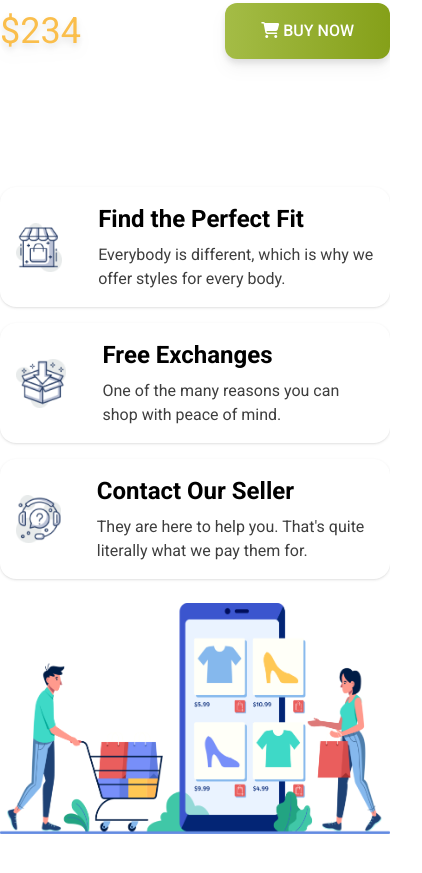
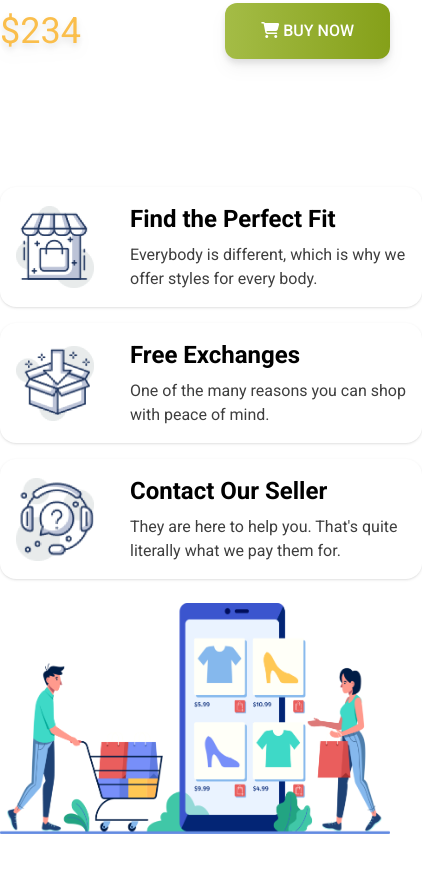
Before and after one commit to shad910/P8-Penguin-Fashion, a plain HTML site: page index.html in a window 390 px wide. Shown: the part 4797-5670 px from the top of the page, 422 px wide, since content can reach past the window. Drawn offline with nearby package versions, Linux system fonts and the light colour scheme.

Commit message:
md responsive all sections

```diff
--- a/index.html
+++ b/index.html
@@ -210,7 +210,7 @@
     </section>
 
     <!-- Extra Section -->
-    <section class="mt-32 my-20 lg:flex justify-around items-center lg:gap-5">
+    <section class="mt-32 my-20 lg:flex justify-center items-center lg:gap-10">
       <!-- Card Container -->
       <div class="grid grid-rows-3 gap-4  md:mx-3">
         <!-- Card 1 -->
@@ -219,7 +219,7 @@
           <div class="w-[78px]">
             <img src="./assets/icons/house.png" alt="House Icon" />
           </div>
-          <div>
+          <div class="w-[276px]">
             <h5 class="text-2xl font-bold mb-2">Find the Perfect Fit</h5>
             <p class="text-base text-[#3E3E3E]">
               Everybody is different, which is why we offer styles for every
@@ -230,11 +230,11 @@
 
         <!-- Card 2 -->
         <div
-          class="p-4 flex justify-between items-center gap-9 rounded-2xl bg-[#FFFFFF] drop-shadow-[Outside shadow X:0 Y:10 Blur: 30 extension: 0 #000000]">
+          class="p-4 flex justify-center items-center gap-9 rounded-2xl bg-[#FFFFFF] drop-shadow-[Outside shadow X:0 Y:10 Blur: 30 extension: 0 #000000]">
           <div class="w-[78px]">
             <img src="./assets/icons/box.png" alt="Box Icon" />
           </div>
-          <div>
+          <div class="w-[276px]">
             <h5 class="text-2xl font-bold mb-2">Free Exchanges</h5>
             <p class="text-base text-[#3E3E3E]">
               One of the many reasons you can shop with peace of mind.
@@ -248,7 +248,7 @@
           <div class="w-[78px]">
             <img src="./assets/icons/question.png" alt="Hose Icon" />
           </div>
-          <div>
+          <div class="w-[276px]">
             <h5 class="text-2xl font-bold mb-2">Contact Our Seller</h5>
             <p class="text-base text-[#3E3E3E]">
               They are here to help you. That's quite literally what we pay
```
